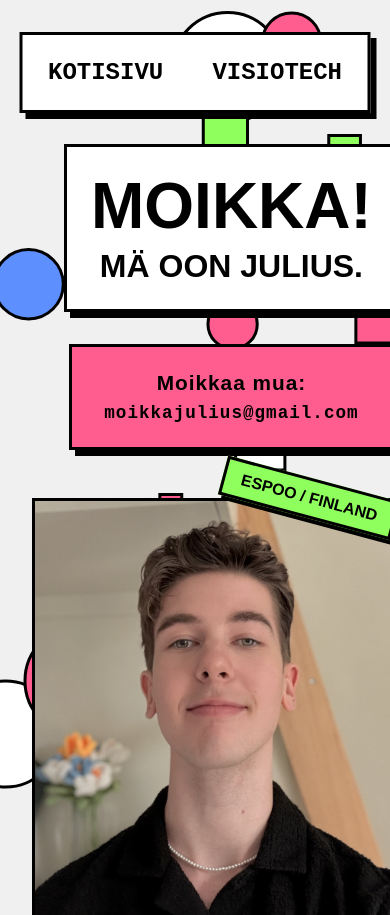
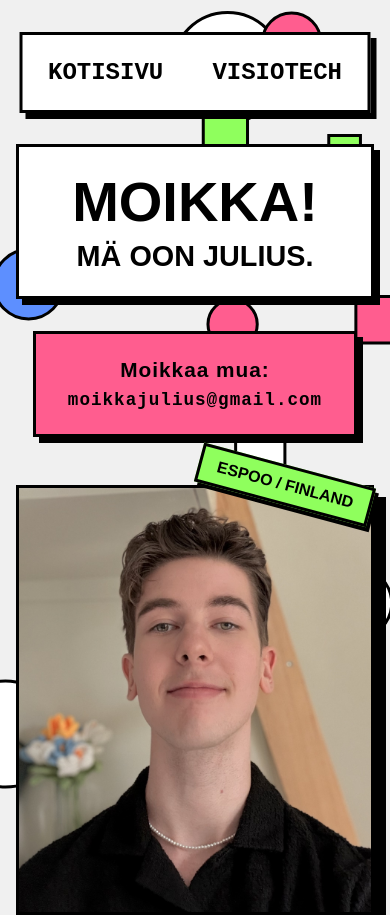
Before and after one commit to moikkajulius/jullen-kotisivu, a plain HTML site: page index.html in a window 390 px wide. Shown: the top 915 px of the page. Drawn offline with Linux system fonts and the light colour scheme.

Commit message:
Add files via upload

```diff
--- a/index.html
+++ b/index.html
@@ -64,7 +64,7 @@
         .hero-text { display: flex; flex-direction: column; align-items: flex-start; gap: 2rem; margin-left: 2rem; }
 
         h1 {
-            padding: 2.5rem;
+            padding: 3rem;
             transform: rotate(-2deg);
             display: flex; flex-direction: column;
             text-transform: uppercase; font-family: var(--font-sans); line-height: 1.1;
@@ -116,17 +116,38 @@
 
         /* --- RESPONSIVE --- */
         @media (max-width: 900px) {
-            main { grid-template-columns: 1fr; text-align: center; gap: 3rem; }
-            .hero-text { align-items: center; }
-            h1 { transform: rotate(0deg); padding: 1.5rem; }
-            h1 span:first-child { font-size: 4rem; }
-            h1 span:last-child { font-size: 2rem; }
-            .cta-btn { padding: 1.5rem 2rem; margin-left: 0; /* Reset margin on mobile */ }
-            .cta-btn strong { font-size: 1.3rem; }
-            .cta-btn span { font-size: 1.1rem; }
-            nav.brutal { width: 90%; justify-content: center; }
-            .badge { right: 0; }
-        }
+			main {
+				grid-template-columns: 1fr;
+				text-align: center;
+				gap: 3rem;
+				padding: 9rem 1rem 3rem;
+			}
+
+			.hero-text {
+				align-items: center;
+				margin-left: 0;
+				width: 100%;
+			}
+
+			h1 {
+				transform: rotate(0deg);
+				padding: 1.5rem;
+				width: 100%;
+				align-items: center;
+			}
+
+			h1 span:first-child { font-size: 3.5rem; } /* Slightly smaller for mobile safety */
+			h1 span:last-child { font-size: 1.8rem; }
+
+			.cta-btn {
+				padding: 1.5rem 2rem;
+				margin-left: 0;
+			}
+			.cta-btn strong { font-size: 1.3rem; }
+			.cta-btn span { font-size: 1.1rem; }
+			nav.brutal { width: 90%; justify-content: center; }
+			.badge { right: 0; }
+		}
     </style>
 </head>
 <body>
```
